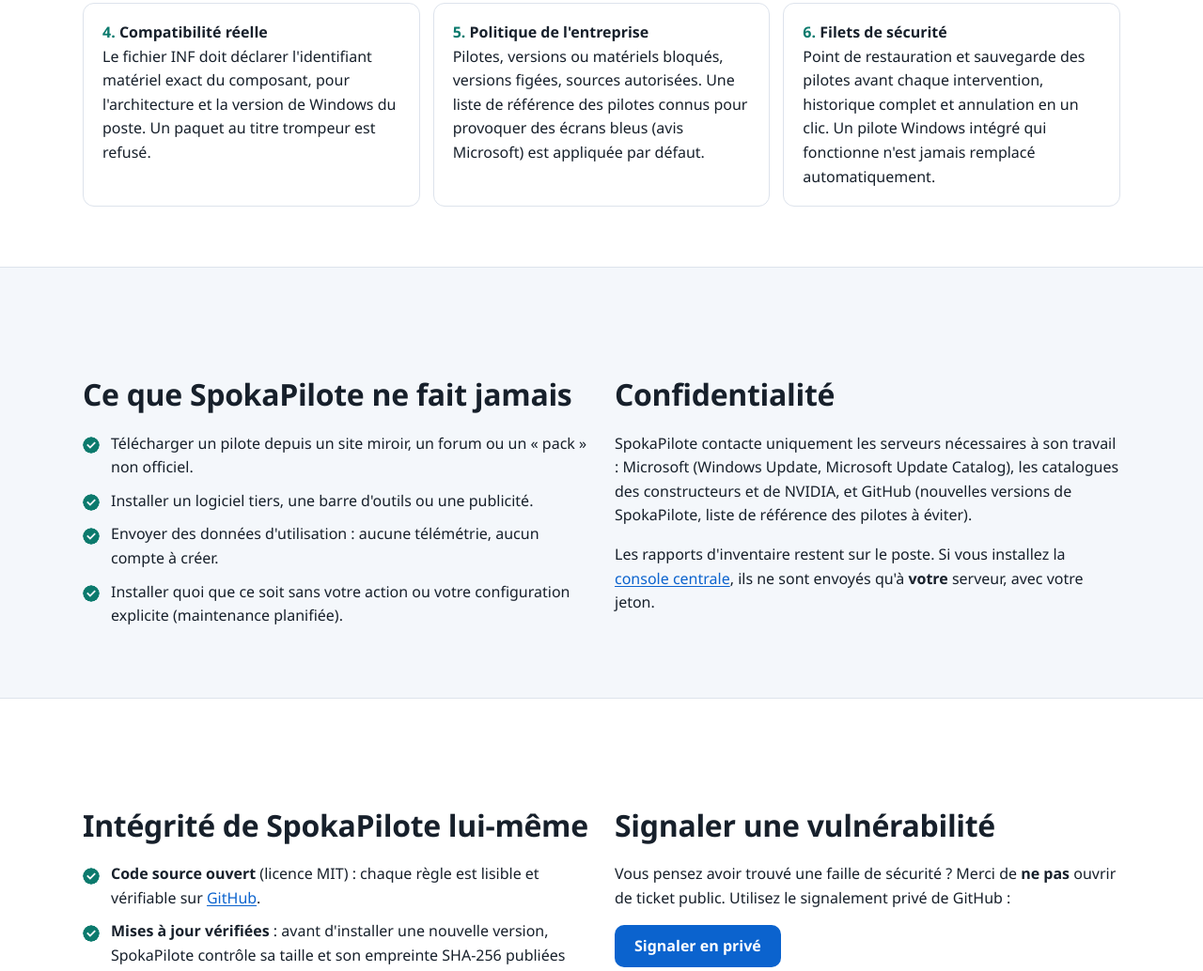
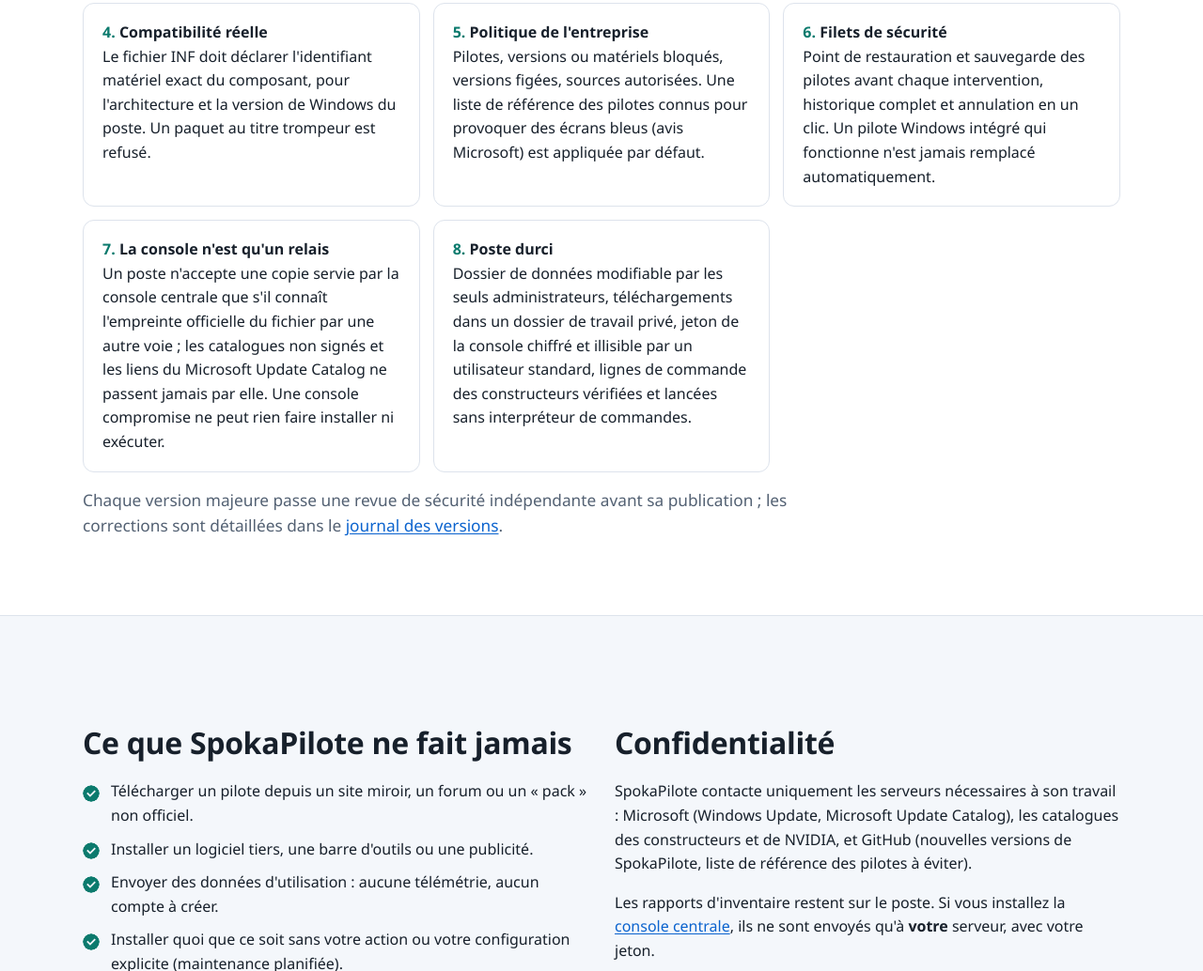
Before and after one commit to Spokator/SpokaPilote, a plain HTML site: page site/securite.html in a window 1280 px wide. Shown: the part 735-1769 px from the top of the page at 94% size. Drawn offline with Linux system fonts and the light colour scheme; files that its build step writes are made by us from their sources; files whose address does not match are found by name.

Commit message:
README et site : déploiement en masse (kit deploy/), console simple relais, poste durci, revue de sécurité
Co-Authored-By: Claude Opus 5.5 <noreply@anthropic.com>

```diff
--- a/site/securite.html
+++ b/site/securite.html
@@ -44,7 +44,17 @@
       <li><strong>Filets de sécurité</strong><br>Point de restauration et sauvegarde des pilotes avant chaque
         intervention, historique complet et annulation en un clic. Un pilote Windows intégré qui fonctionne n'est jamais
         remplacé automatiquement.</li>
+      <li><strong>La console n'est qu'un relais</strong><br>Un poste n'accepte une copie servie par la console centrale que
+        s'il connaît l'empreinte officielle du fichier par une autre voie ; les catalogues non signés et les liens du
+        Microsoft Update Catalog ne passent jamais par elle. Une console compromise ne peut rien faire installer ni
+        exécuter.</li>
+      <li><strong>Poste durci</strong><br>Dossier de données modifiable par les seuls administrateurs, téléchargements dans
+        un dossier de travail privé, jeton de la console chiffré et illisible par un utilisateur standard, lignes de
+        commande des constructeurs vérifiées et lancées sans interpréteur de commandes.</li>
     </ol>
+    <p class="section-intro" style="margin-top:16px">Chaque version majeure passe une revue de sécurité indépendante avant
+      sa publication ; les corrections sont détaillées dans le <a href="{{REPO}}/blob/main/CHANGELOG.md">journal des
+      versions</a>.</p>
   </div>
 </section>
 
```
Also changed, not shown: 1 other file.
